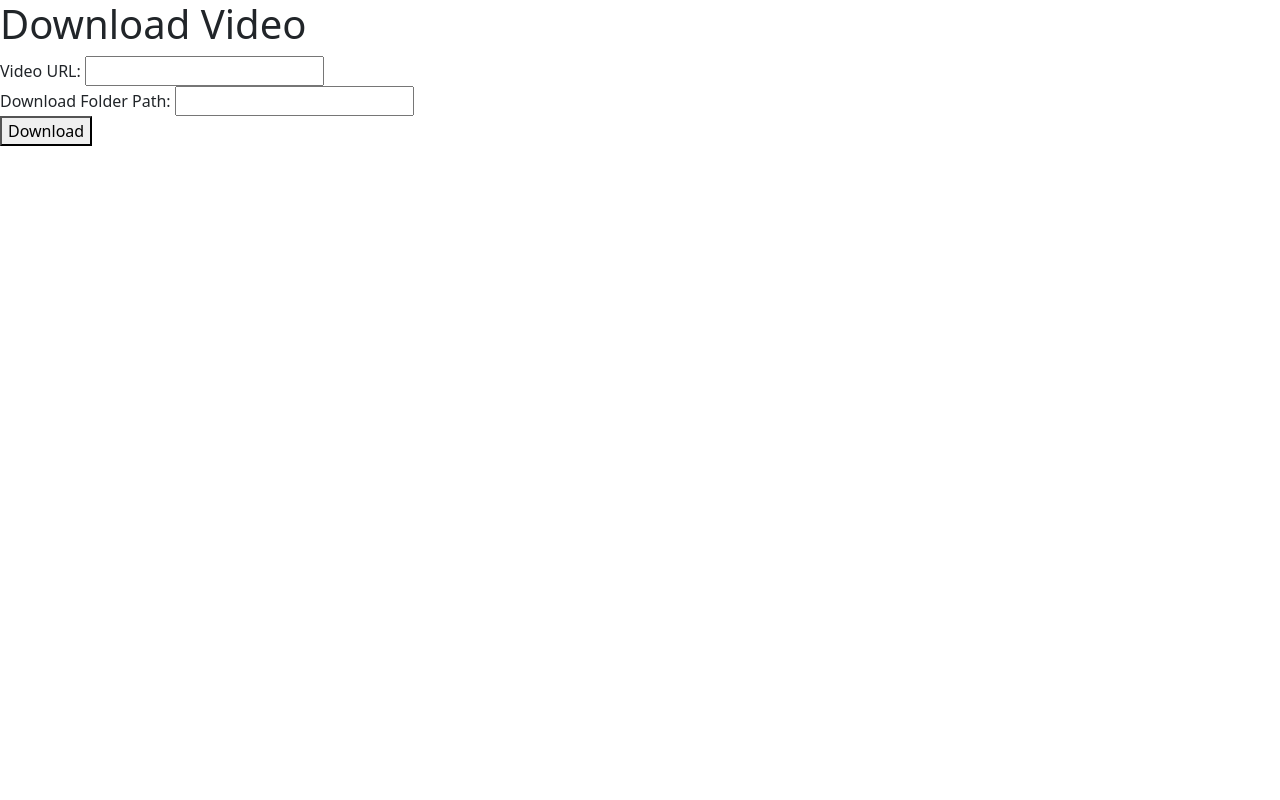
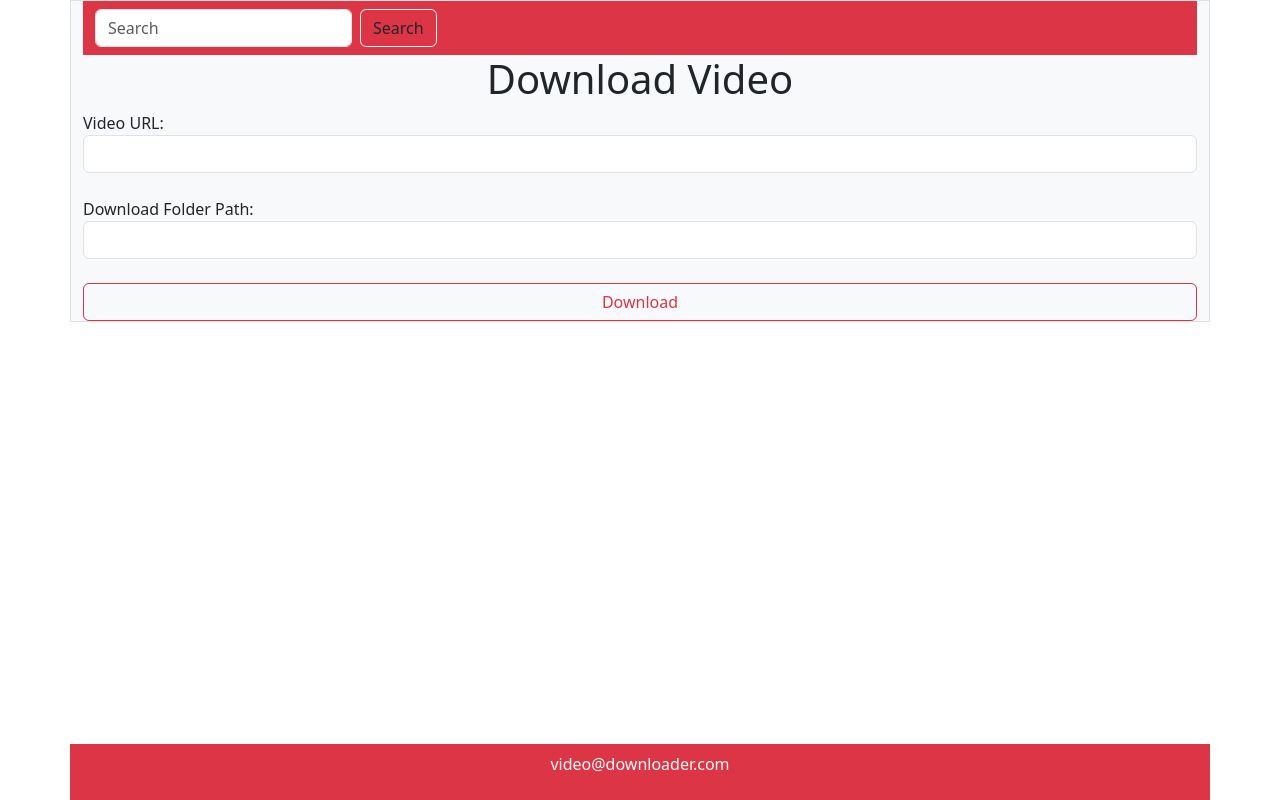
Before and after one commit to arpitk199/Youtube_video, a Django app: page / in a window 1280 px wide. Run offline with Django 4.2, Linux system fonts and the light colour scheme.

Commit message:
some Changest

```diff
--- /dev/null
+++ b/downloader/forms.py
@@ -0,0 +1,6 @@
+# forms.py
+from django import forms
+
+class DownloadForm(forms.Form):
+    url = forms.URLField(label='Video URL', required=True)
+    folder_path = forms.CharField(label='Download Folder Path', required=False)
--- a/downloader/templates/downloader/download.html
+++ b/downloader/templates/downloader/download.html
@@ -8,20 +8,44 @@
     <link href="https://cdn.jsdelivr.net/npm/bootstrap@5.3.3/dist/css/bootstrap.min.css" rel="stylesheet" integrity="sha384-QWTKZyjpPEjISv5WaRU9OFeRpok6YctnYmDr5pNlyT2bRjXh0JMhjY6hW+ALEwIH" crossorigin="anonymous">
 </head>
 <body>
-    <h1>Download Video</h1>
+    <div class ="container-sm bg-light border">
+
+        <nav class="navbar  bg-danger">
+            <div class="container-fluid">
+            <form class="d-flex" role="search">
+                <input class="form-control me-2" type="search" placeholder="Search" aria-label="Search">
+                <button class="btn btn-outline-light text-dark" type="submit">Search</button>
+            </form>
+            </div>
+        </nav>
+
+        <h1 class ="text-center">Download Video</h1>
+
+        <div>
             <form id="download-form">
                 <label for="url">Video URL:</label>
-        <input type="url" id="url" name="url" required>
+                <input class ="form-control" type="url" id="url" name="url" required>
                 <br>
                 <label for="folder_path">Download Folder Path:</label>
-        <input type="text" id="folder_path" name="folder_path">
+                <input class ="form-control" type="text" id="folder_path" name="folder_path">
                 <br>
-        <button type="submit">Download</button>
+                <div class="d-grid gap-5">
+                    <button type="submit" class="btn btn-outline-danger">Download</button>
+                </div>
             </form>
+        </div>
+
         <div id="progress-container" style="display:none;">
             <p>Download progress:</p>
             <progress id="progress-bar" value="0" max="100"></progress>
         </div>
+
+        <footer class="container-sm bg-danger p-2 text-light text-center fixed-bottom">
+            <p>video@downloader.com</p>
+        </footer>
+
+    </div>
+
     <script>
         document.getElementById('download-form').addEventListener('submit', function(event) {
             event.preventDefault();  // Prevent the default form submission
```
Lines whose indentation alone changed are shown as unchanged.
